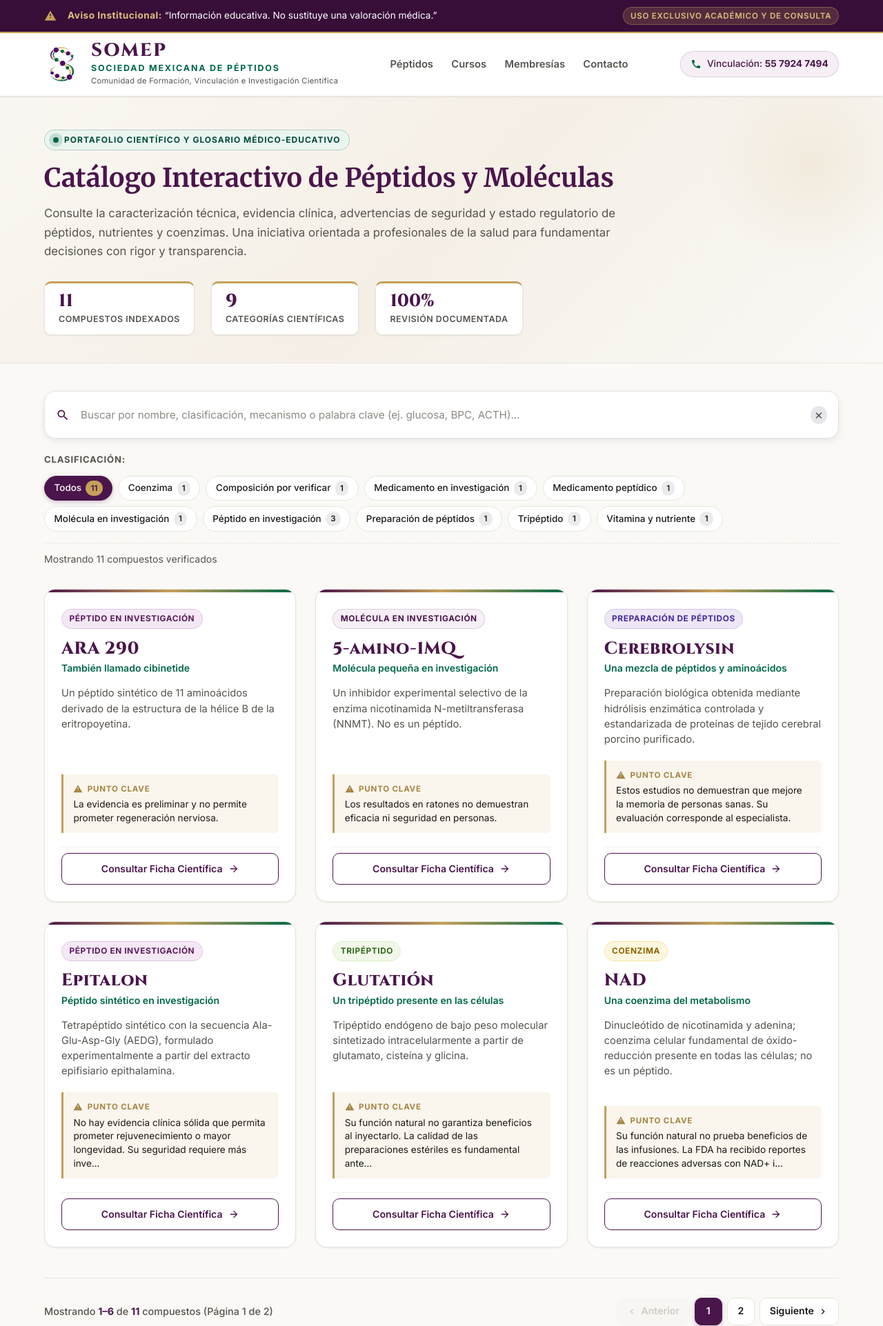
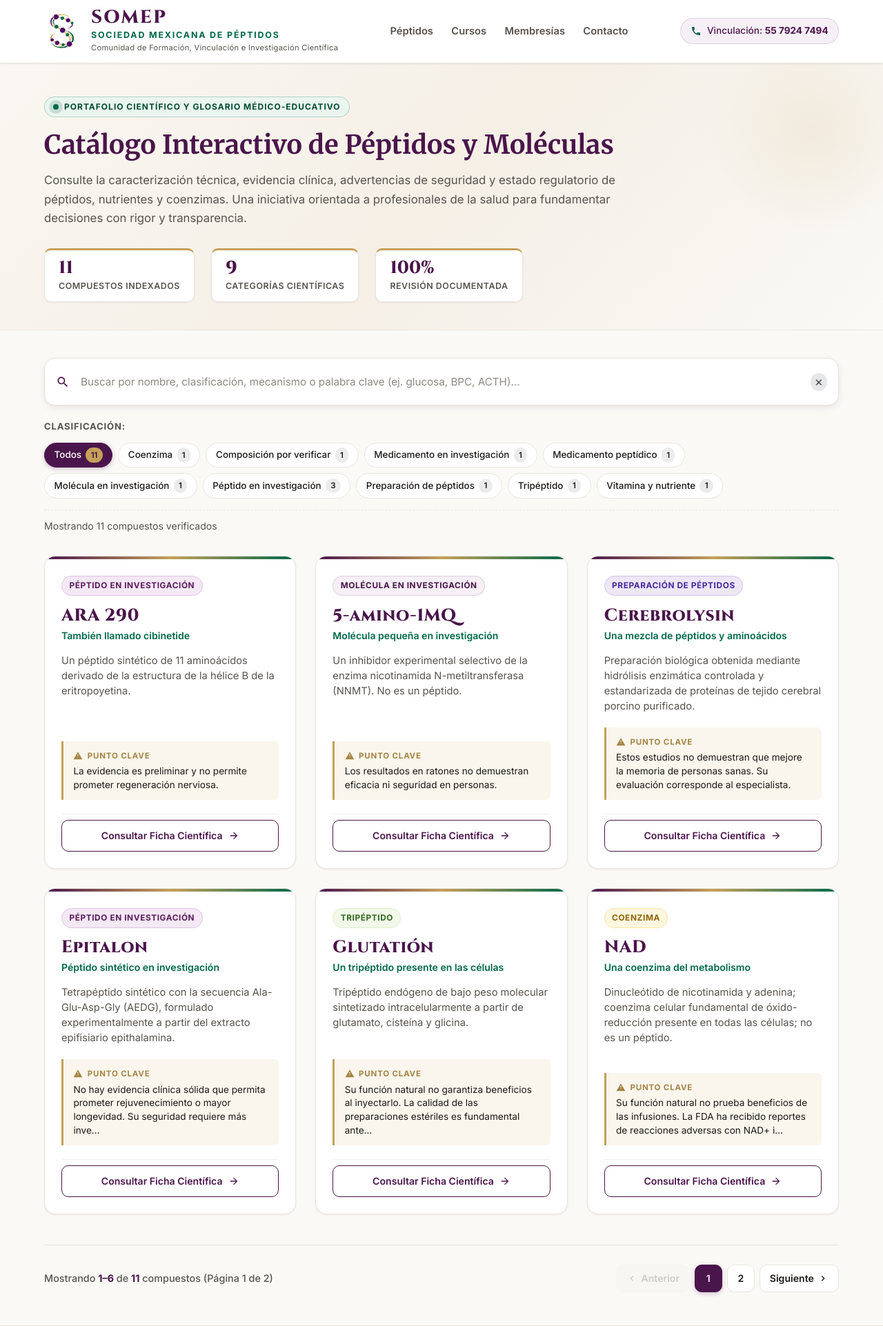
Before and after one commit to Eduardo9701/Somep, a Spring Boot app: page / in a window 1280 px wide. Shown: the top 1923 px of the page at 69% size. Run offline with Spring Boot 4, Linux system fonts and the light colour scheme; data comes from the database, SQL or seed files in the repository; data that the repository does not hold is empty; some of the project's set-up classes (security, data sources, template engines, error pages and the like) are left out, and stand-ins take their place.

Commit message:
style: eliminar cintillo superior de aviso institucional

```diff
--- a/src/main/resources/static/index.html
+++ b/src/main/resources/static/index.html
@@ -21,21 +21,6 @@
   <link rel="stylesheet" href="css/styles.css">
 </head>
 <body>
-
-  <!-- Cintillo de Aviso Médico Institucional Obligatorio -->
-  <div class="top-disclaimer-banner" role="banner" aria-label="Aviso Médico Oficial">
-    <div class="container banner-content">
-      <span class="banner-icon" aria-hidden="true">
-        <svg viewBox="0 0 24 24" width="18" height="18" fill="currentColor">
-          <path d="M12 2L1 21h22L12 2zm1 14h-2v-2h2v2zm0-4h-2V8h2v4z"/>
-        </svg>
-      </span>
-      <p class="banner-text">
-        <strong>Aviso Institucional:</strong> “Información educativa. No sustituye una valoración médica.”
-      </p>
-      <span class="banner-tag">Uso Exclusivo Académico y de Consulta</span>
-    </div>
-  </div>
 
   <!-- Cabecera Institucional SOMEP -->
   <header class="site-header" role="banner">
```
